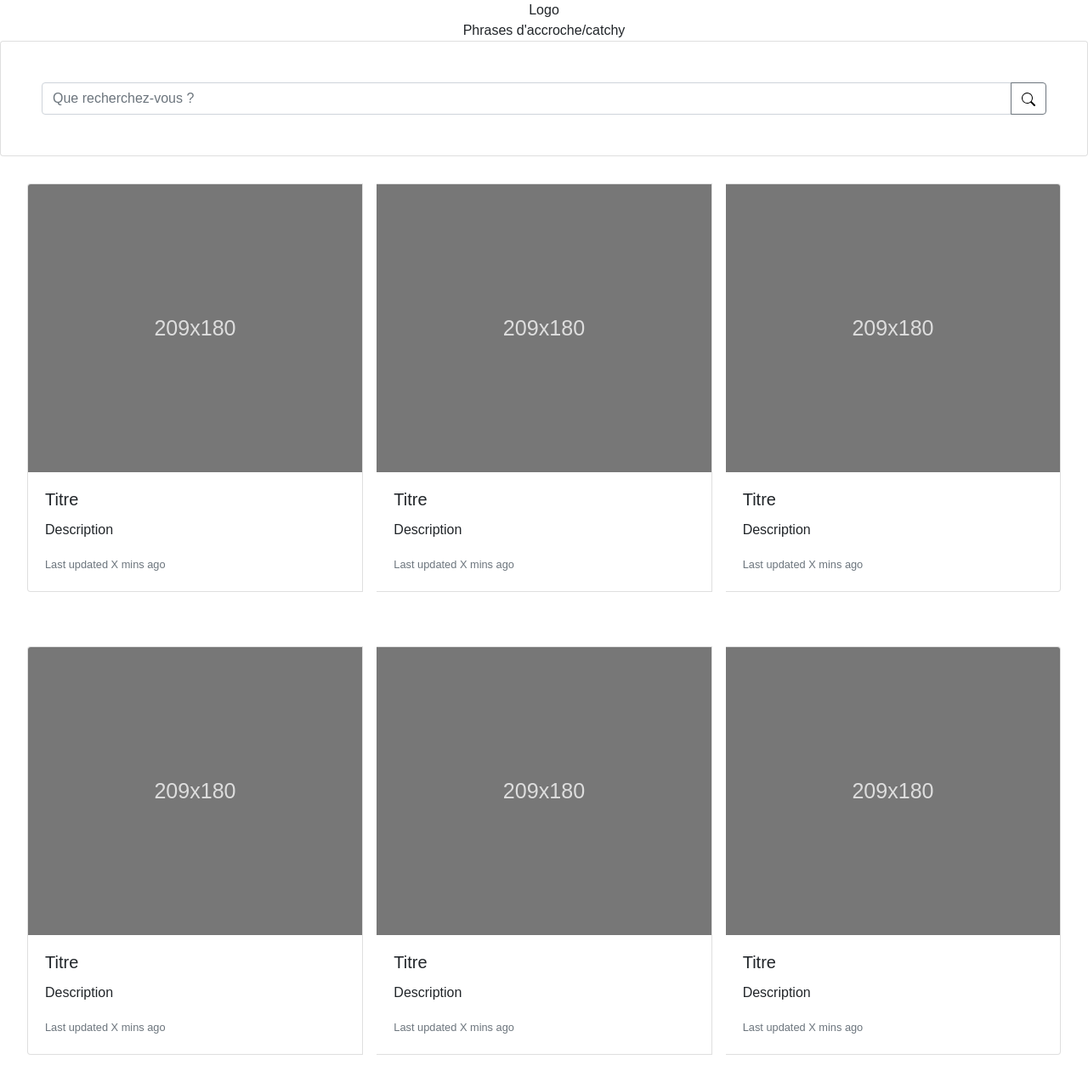
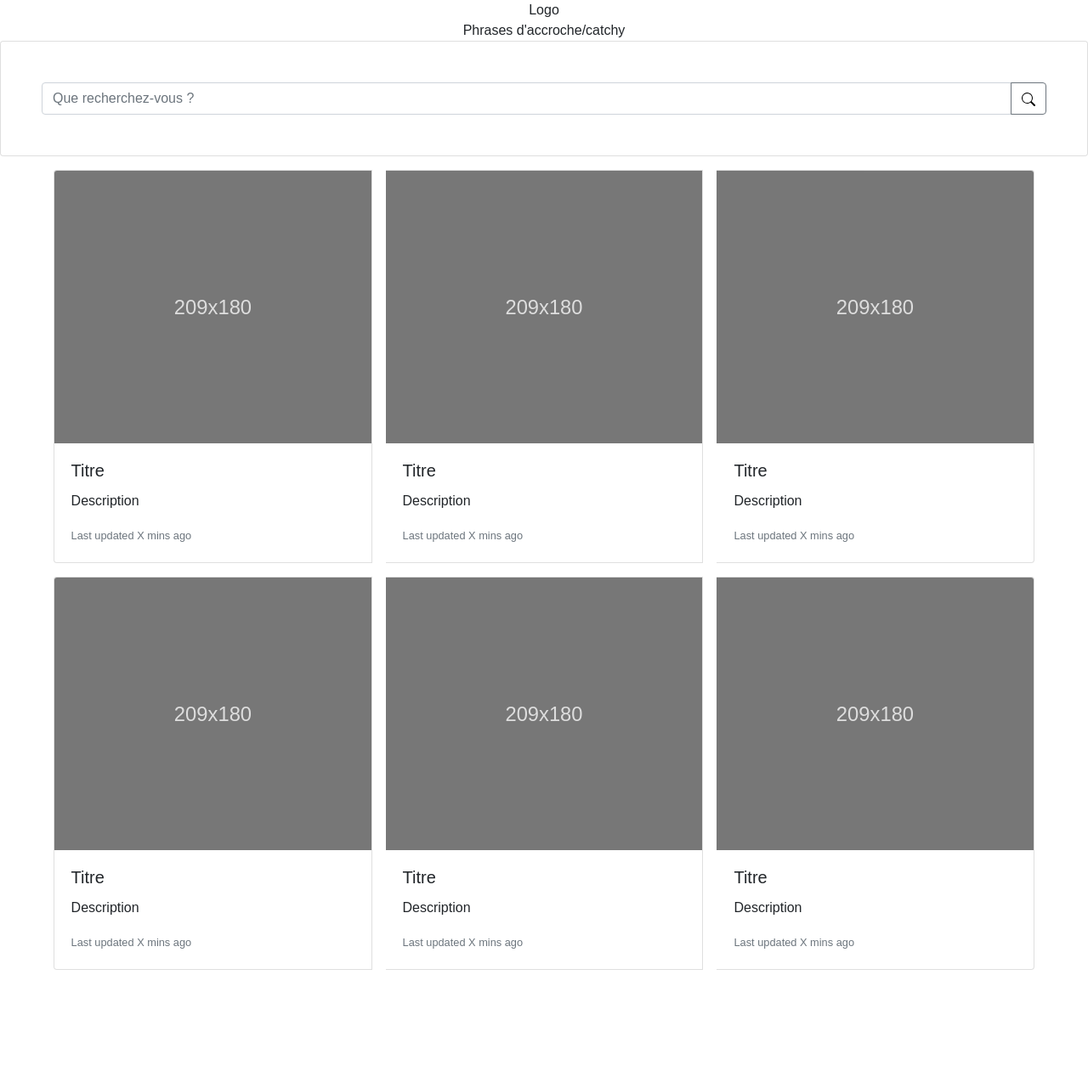
Before and after one commit to fabioRdrgs/RefileTesGogosses, a PHP site: page / in a window 1280 px wide. Shown: the part 56-1330 px from the top of the page at 85% size. After the commit the page ends 1198 px from the top, so only its background shows below. Run offline with PHP 8.4, Linux system fonts and the light colour scheme.

Commit message:
Update index.php
Update index template

```diff
--- a/index.php
+++ b/index.php
@@ -28,7 +28,8 @@
     </div>
 
     <!-- Liste de quelques articles qui s'affiche selon la recherche (en dur pour le moment)-->
-    <div class="card-group p-4">
+    <div class="row justify-content-center pt-2">
+        <div class="card-group col-11">
             <div class="card m-2">
                 <a href="page/article.php">
                     <img class="card-img-top" src="img/download.svg" alt="#">
@@ -60,7 +61,8 @@
                 </div>
             </div>
         </div>
-    <div class="card-group p-4">
+        <!-- A faire de manière dynamique -->
+        <div class="card-group col-11">
             <div class="card m-2">
                 <a href="page/article.php">
                     <img class="card-img-top" src="img/download.svg" alt="#">
@@ -92,6 +94,7 @@
                 </div>
             </div>
         </div>
+    </div>
 </body>
 
 </html>
```
Lines whose indentation alone changed are shown as unchanged.
